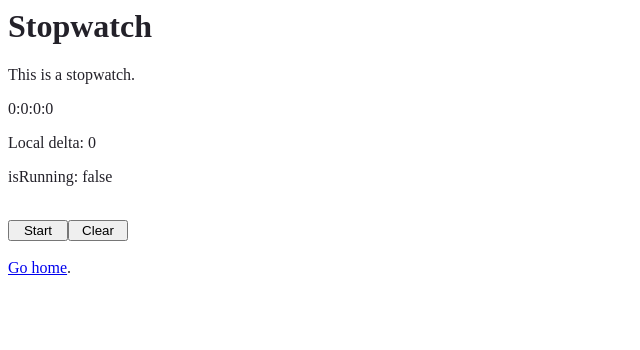
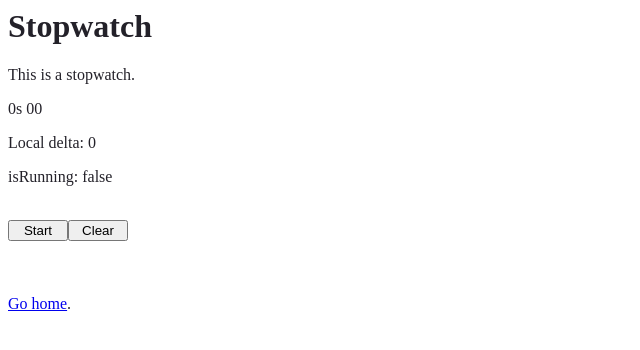
Before and after one commit to nemoninja/react-projects, a Gatsby site: page /Stopwatch in a window 1280 px wide. Shown: the whole page, without its empty margins (0-640 px from the left). Built offline with nearby package versions, Linux system fonts and the light colour scheme; Gatsby itself is replaced by a stand-in of ours.

Commit message:
SW - fix formatting of display

```diff
--- a/src/pages/Stopwatch.js
+++ b/src/pages/Stopwatch.js
@@ -5,6 +5,19 @@ import { Link } from "gatsby";
 
 let intervalId = 0;
 let pauseButtonLabel = "Start";
+
+function timeUnitToString(unit, value, defaultVal = "") {
+  return value === 0 ? defaultVal : value + unit + " ";
+}
+
+function timeToString(timestamp) {
+  const date = new Date(timestamp);
+  const hh = timeUnitToString("h", date.getUTCHours());
+  const mm = timeUnitToString("m", date.getUTCMinutes());
+  const ss = timeUnitToString("s", date.getSeconds(), "0s ");
+  const ms = String(parseInt(date.getMilliseconds() / 10)).padStart(2, "0");
+  return hh + mm + ss + ms;
+}
 
 const StopwatchPage = () => {
   const [isRunning, setIsRunning] = useState(false);
@@ -15,7 +28,7 @@ const StopwatchPage = () => {
 
   useEffect(() => {
     setStopwatchTime(() => cachedTime + localDelta);
-  }, [localDelta]);
+  }, [cachedTime, localDelta]);
 
   function handlePause() {
     // based on current state, do this next
@@ -46,15 +59,6 @@ const StopwatchPage = () => {
     pauseButtonLabel = "Start";
   }
 
-  function timeToString(timestamp) {
-    const date = new Date(timestamp);
-    const hh = date.getUTCHours();
-    const mm = date.getUTCMinutes();
-    const ss = date.getSeconds();
-    const ms = date.getMilliseconds();
-    return hh + ":" + mm + ":" + ss + ":" + ms;
-  }
-
   console.log("localDelta ", localDelta);
   console.log("stopwatchTime ", stopwatchTime);
 
@@ -76,6 +80,8 @@ const StopwatchPage = () => {
       </div>
       <div>
         <br />
+        <br />
+        <br />
         <Link to={paths.Home}>Go home</Link>.
       </div>
     </main>
```
